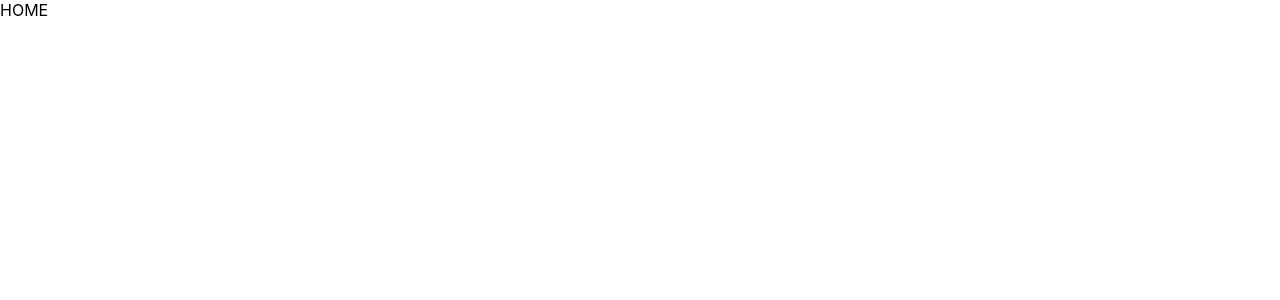
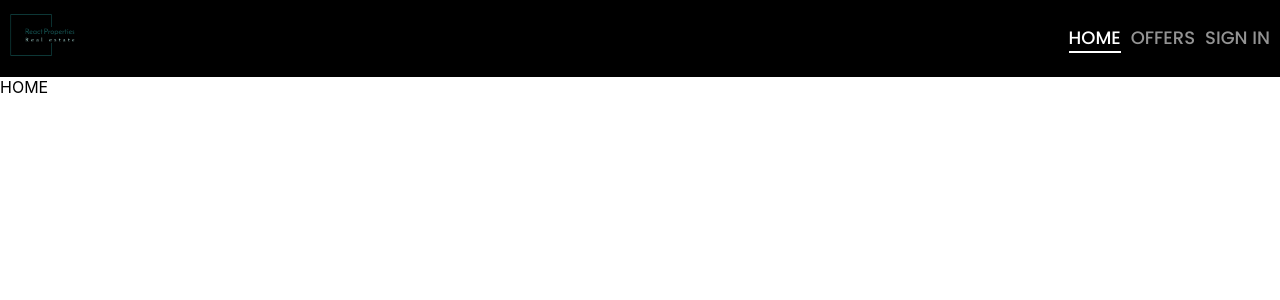
Before and after one commit to dechevgfx/ReactProperties, a React (Create React App) app: page / in a window 1280 px wide. Shown: the top 300 px of the page. Built offline with nearby package versions, Linux system fonts and the light colour scheme.

Commit message:
add logo, header and navigation

```diff
--- a/src/App.css
+++ b/src/App.css
@@ -1,38 +1,41 @@
-.App {
-  text-align: center;
+@import url("https://fonts.googleapis.com/css2?family=Poppins:wght@300;400;500;600;700&display=swap");
+
+.nav {
+    display: flex;
+    justify-content: space-between;
+    align-items: center;
+    padding: 10px;
+    background-color: rgb(0, 0, 0);
+    color: #fff;
+    font-family: "Poppins", sans-serif;
 }
 
-.App-logo {
-  height: 40vmin;
-  pointer-events: none;
+.logo {
+    height: 50px;
 }
 
-@media (prefers-reduced-motion: no-preference) {
-  .App-logo {
-    animation: App-logo-spin infinite 20s linear;
-  }
+.navbar {
+    display: flex;
+    gap: 10px;
+    list-style: none;
+    margin: 0;
+    padding: 0;
 }
 
-.App-header {
-  background-color: #282c34;
-  min-height: 100vh;
-  display: flex;
-  flex-direction: column;
-  align-items: center;
-  justify-content: center;
-  font-size: calc(10px + 2vmin);
-  color: white;
+.navbar li {
+    font-size: 18px;
+    font-weight: 500;
+    cursor: pointer;
 }
 
-.App-link {
-  color: #61dafb;
+.navbar li:hover {
+    text-decoration: underline;
 }
 
-@keyframes App-logo-spin {
-  from {
-    transform: rotate(0deg);
+.navbar li.active {
+    border-bottom: 2px solid #fff;
+}
+
+.navbar li:not(.active) {
+    color: rgb(147, 147, 147);
   }
-  to {
-    transform: rotate(360deg);
-  }
-}
--- a/src/App.js
+++ b/src/App.js
@@ -6,10 +6,12 @@ import Offers from "./pages/Offers";
 import ForgotPassword from "./pages/ForgotPassword";
 import SignIn from "./pages/SignIn";
 import SignUp from "./pages/SignUp";
+import Header from "./components/Header";
 
 function App() {
     return (
         <Router>
+            <Header />
             <Routes>
                 <Route path="/" element={<Home />} />
                 <Route path="/profile" element={<Profile />} />
--- /dev/null
+++ b/src/components/Header.jsx
@@ -0,0 +1,59 @@
+import React from "react";
+import { useLocation, useNavigate } from "react-router-dom";
+
+export default function Header() {
+    const location = useLocation();
+    const navigate = useNavigate();
+
+    return (
+        <div>
+            <header>
+                <div className="nav container">
+                    <div>
+                        <img
+                            src={
+                                process.env.PUBLIC_URL +
+                                "/logo-no-background.svg"
+                            }
+                            className="logo"
+                            alt="logo"
+                            onClick={() => navigate("/")}
+                        />
+                    </div>
+                    <div>
+                        <ul className="navbar">
+                            <li
+                                className={
+                                    location.pathname === "/" ? "active" : ""
+                                }
+                                onClick={() => navigate("/")}
+                            >
+                                HOME
+                            </li>
+                            <li
+                                className={
+                                    location.pathname === "/offers"
+                                        ? "active"
+                                        : ""
+                                }
+                                onClick={() => navigate("/offers")}
+                            >
+                                OFFERS
+                            </li>
+                            <li
+                                className={
+                                    location.pathname === "/signin"
+                                        ? "active"
+                                        : ""
+                                }
+                                onClick={() => navigate("/signin")}
+                            >
+                                SIGN IN
+                            </li>
+                        </ul>
+                    </div>
+                </div>
+            </header>
+        </div>
+    );
+}
```
Also changed, not shown: public/logo-no-background.png (added), public/logo-no-background.svg (added).
